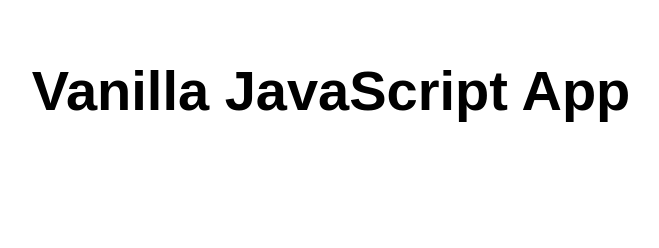
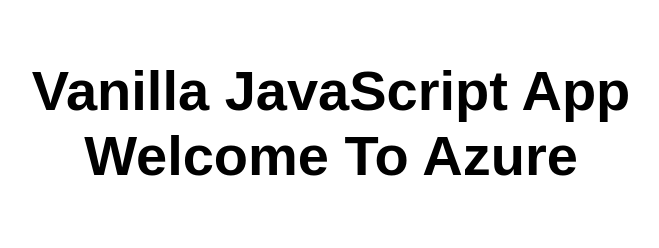
Before and after one commit to adhi3533/my-first-static-web-app, a website: page src/index.html in a window 1280 px wide. Shown: the whole page, without its empty margins (309-968 px from the left). Drawn offline with Linux system fonts and the light colour scheme.

Commit message:
Update header to include Azure welcome message

```diff
--- a/src/index.html
+++ b/src/index.html
@@ -10,8 +10,8 @@
 
 <body>
   <main>
-    <h1>Vanilla JavaScript App</h1>
-  </main>
+    <h1>Vanilla JavaScript App Welcome To Azure</h1>
+  </main
 </body>
 
 </html>
```
